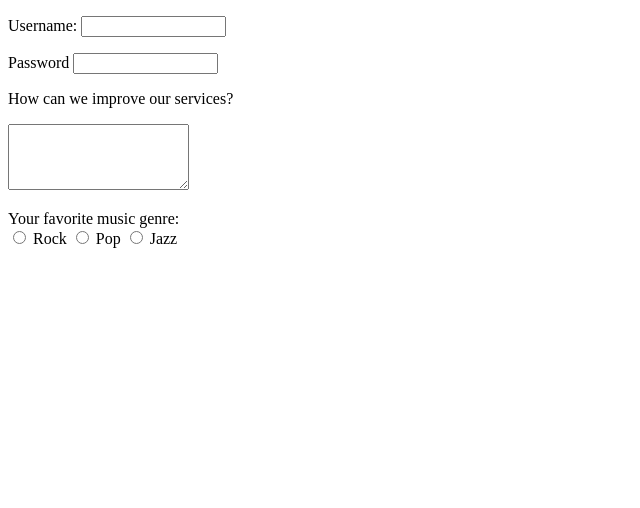
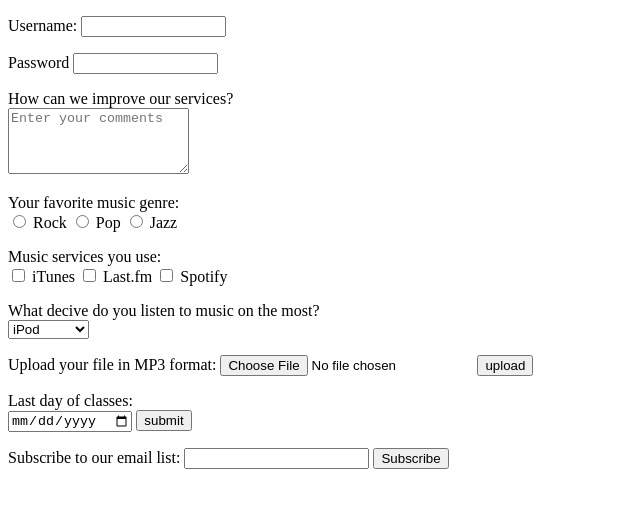
Before and after one commit to Gdog789/html.css-0, a plain HTML site: page Project 6/forms.html in a window 1280 px wide. Shown: the whole page, without its empty margins (0-640 px from the left). Drawn offline with Linux system fonts and the light colour scheme.

Commit message:
fixed bugs, added drop down, date

```diff
--- a/Project 6/forms.html
+++ b/Project 6/forms.html
@@ -13,18 +13,58 @@
                 Password
                 <input type="password" name="password" size="15" maxlength="16" />
             </p>
-            <p>How can we improve our services?</p>
-            <textarea name="comments" cols="20" rows="4" placeholder="Enter your comments"> </textarea>
-            <p>Your favorite music genre:
+            How can we improve our services?
+            <br />
+            <textarea name="comments" cols="20" rows="4" placeholder="Enter your comments"></textarea>
+            <p>
+                Your favorite music genre:
                 <br />
-                <input type="radio" name="genre" value="rock">
+                <input type="radio" name="genre" value="rock" />
                 Rock
-                <input type="radio" name="genre" value="pop">
+                <input type="radio" name="genre" value="pop" />
                 Pop
-                <input type="radio" name="genre" value="jazz">
+                <input type="radio" name="genre" value="jazz" />
                 Jazz
             </p>
+            <p>
+                Music services you use:
+                <br />
+                <input type="checkbox" name="service" value="iTunes" />
+                iTunes
+                <input type="checkbox" name="service" value="Last.fm" />
+                Last.fm
+                <input type="checkbox" name="service" value="Spotify" />
+                Spotify
+            </p>
+            <p>
+                What decive do you listen to music on the most?<br />
+                <select name="devices">
+                    <option value="iPod" selected="selected">iPod</option>
 
+                    <option value="radio">Radio</option>
+
+                    <option value="PC">Computer</option>
+                </select>
+            </p>
+
+            <p>
+                Upload your file in MP3 format:
+                <input type="file" name="user-song" />
+                <input type="submit" value="upload" />
+            </p>
+            <p>
+                Last day of classes:
+                <br />
+                <input type="date" name="lastDay" />
+                <input type="submit" value="submit" />
+            </p>
+            <p>
+                Subscribe to our email list:
+
+                <input type="text" name="email" />
+
+                <input type="submit" value="Subscribe" />
+            </p>
         </form>
     </body>
 </html>
```
